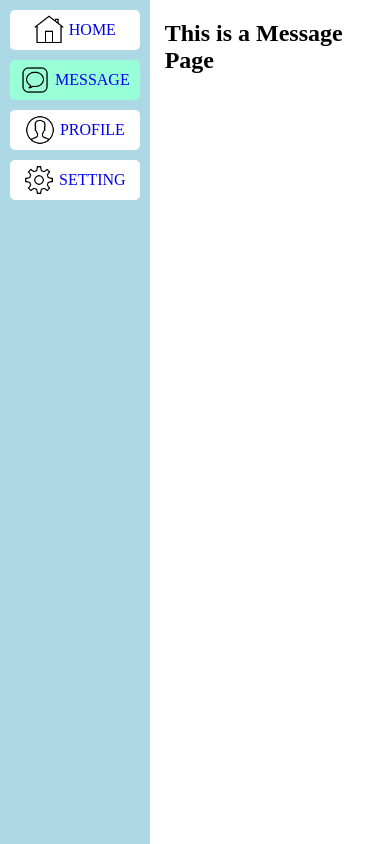
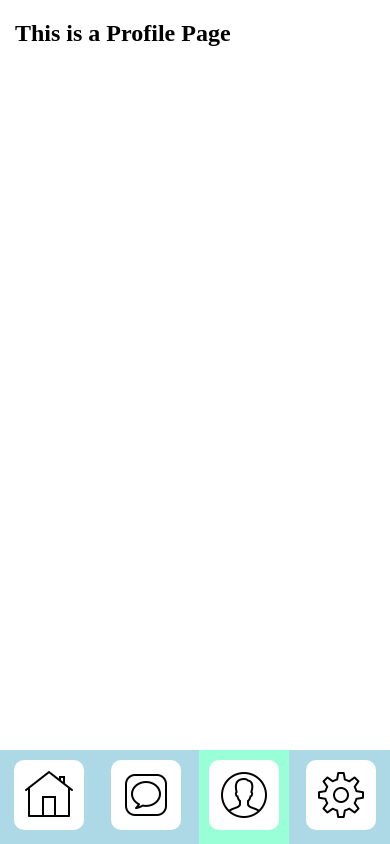
Before and after one commit to ankitakangane/icp-8-assignment-20, a plain HTML site: page pages/profile.html in a window 390 px wide. Drawn offline with Linux system fonts and the light colour scheme; files whose address does not match are found by name.

Commit message:
responsive page

```diff
--- a/css/style.css
+++ b/css/style.css
@@ -40,3 +40,53 @@ body{
        padding-left: 5px;
 
   }
+  .nav_bar{
+      position: fixed;
+      bottom:0;
+      left:0;
+      width:100%;
+      background-color: lightblue;
+      color:#fff;
+      display:none;
+  }
+  .bottom_img{
+      background-color: #fff;
+     margin:10px;
+     padding:10px;
+     border-radius: 10px;
+  }
+  .active{
+      background-color:#99ffd6;
+  }
+  /* for small device*/
+  @media screen and (max-width:600px){
+     .sidebar{
+      display: none;
+     }
+     .nav_bar{
+      display: flex;
+      justify-content:space-around;
+     }
+
+  }
+   /* for normal device*/
+   @media screen and (min-width:601px) and (max-width:768px){
+      .sidebar{
+      display: none;
+     }
+     .nav_bar{
+      display: flex;
+      justify-content:space-around;
+
+     }
+
+
+   }
+    /* for tablet device*/
+    @media screen and (min-width:769px) and (max-width:992px){
+
+    }
+    /* for large device*/
+  @media screen and (min-width:993px) and (max-width:1200px){
+
+  }
--- a/pages/profile.html
+++ b/pages/profile.html
@@ -3,37 +3,57 @@
 <head>
     <meta charset="UTF-8">
     <meta name="viewport" content="width=device-width, initial-scale=1.0">
-    <title>Profile Page</title>
-    <link rel="stylesheet" href="C:\Users\kanga\OneDrive\Desktop\icp-8-assignment-20\css\style.css"/>
+    <title>Profile page</title>
+    <link rel="stylesheet" href="./../css/style.css"/>
+
 </head>
 <body>
     <div class="main_part">
         <div class="sidebar">
 
-        <a class="menu_item " href="index.html">
+        <a class="menu_item " href="./../index.html">
           <img src="./../images/home.png" class="img"/>
           <span class="menu_text">HOME</span>
         </a>
 
-     <a class="menu_item active " href="./message.html">
+     <a class="menu_item" href="./message.html">
         <img src="./../images/message.png" class="img" />
         <span class="menu_text">MESSAGE</span>
      </a>
 
-     <a class="menu_item" href="./page/profile.html">
+     <a class="menu_item active" href="./profile.html">
         <img src="./../images/profile.png" class="img" />
         <span class="menu_text">PROFILE</span>
      </a>
 
-     <a class="menu_item"href="./page/setting.html">
+     <a class="menu_item "href="./setting.html">
         <img src="./../images/setting.png" class="img"/>
         <span class="menu_text">SETTING</span>
      </a>
     </div>
 
+        <div class="content">
+            <h2>This is a Profile Page</h2>
+        </div>
+    </div>
 
-        <div class="content">
-            <h2>This is a Message Page</h2>
-        </div>
-    </div></body>
+    <div class="nav_bar">
+        <a class="bottom_item" href="./../index.html">
+         <img src="./../images/home.png" class="bottom_img"/>
+        </a>
+
+        <a class="bottom_item" href="./../pages/message.html">
+         <img src="./../images/message.png" class="bottom_img"/>
+        </a>
+
+        <a class="bottom_item active" href="./../pages/profile.html">
+         <img src="./../images/profile.png" class="bottom_img"/>
+        </a>
+
+        <a class="bottom_item " href="./../pages/setting.html">
+         <img src="./../images/setting.png" class="bottom_img"/>
+        </a>
+
+     </div>
+</body>
 </html>
```
Also changed, not shown: index.html (+20 -2 lines), pages/message.html (+22 -3 lines), pages/setting.html (+27 -7 lines).
